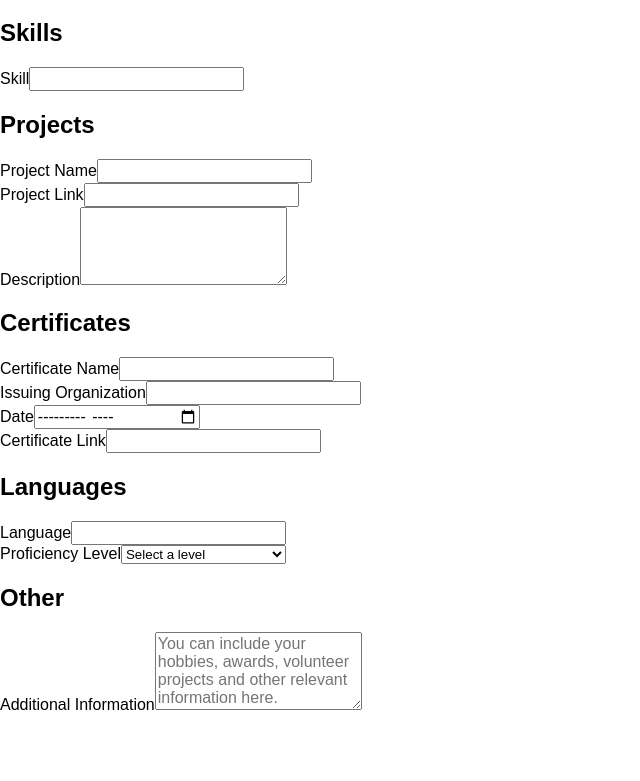
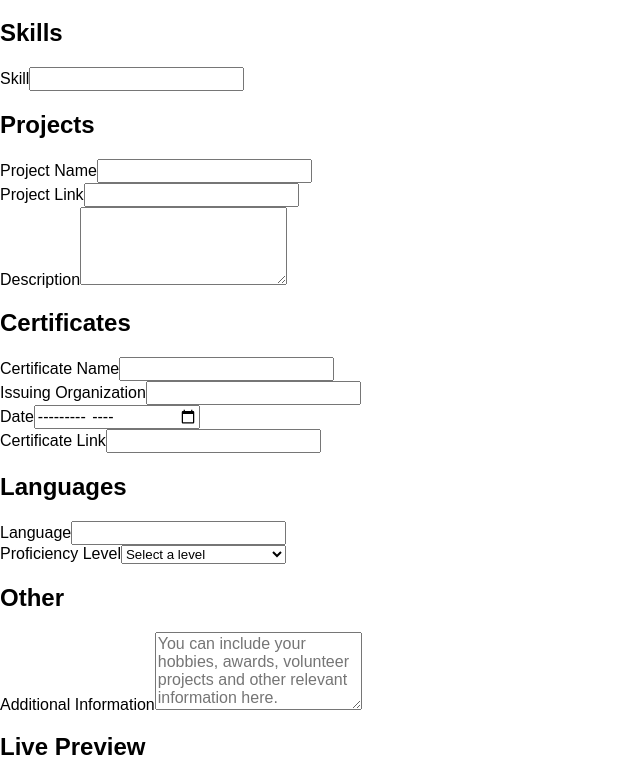
Before and after one commit to canberkg67/cv-app, a React (Vite) app: page / in a window 1280 px wide. Shown: the part 1017-1798 px from the top of the page, without its empty margins (0-640 px from the left). Before the commit the page ends 1731 px from the top, so only its background shows below. Built offline with nearby package versions, Linux system fonts and the light colour scheme.

Commit message:
feat: add initial template for Preview

```diff
--- a/src/App.jsx
+++ b/src/App.jsx
@@ -1,6 +1,7 @@
 import './App.css'
 import Header from './components/Header'
 import Form from './components/Form'
+import Preview from './components/Preview'
 
 export default function App() {
 
@@ -10,6 +11,7 @@ export default function App() {
       <Header />
       <main className="cv-layout">
         <Form />
+        <Preview />
       </main>
     </>
   )
--- a/src/components/Preview.jsx
+++ b/src/components/Preview.jsx
@@ -0,0 +1,7 @@
+export default function Preview() {
+    return (
+        <section className="cv-preview">
+            <h1>Live Preview</h1>
+        </section>
+    );
+}
```
